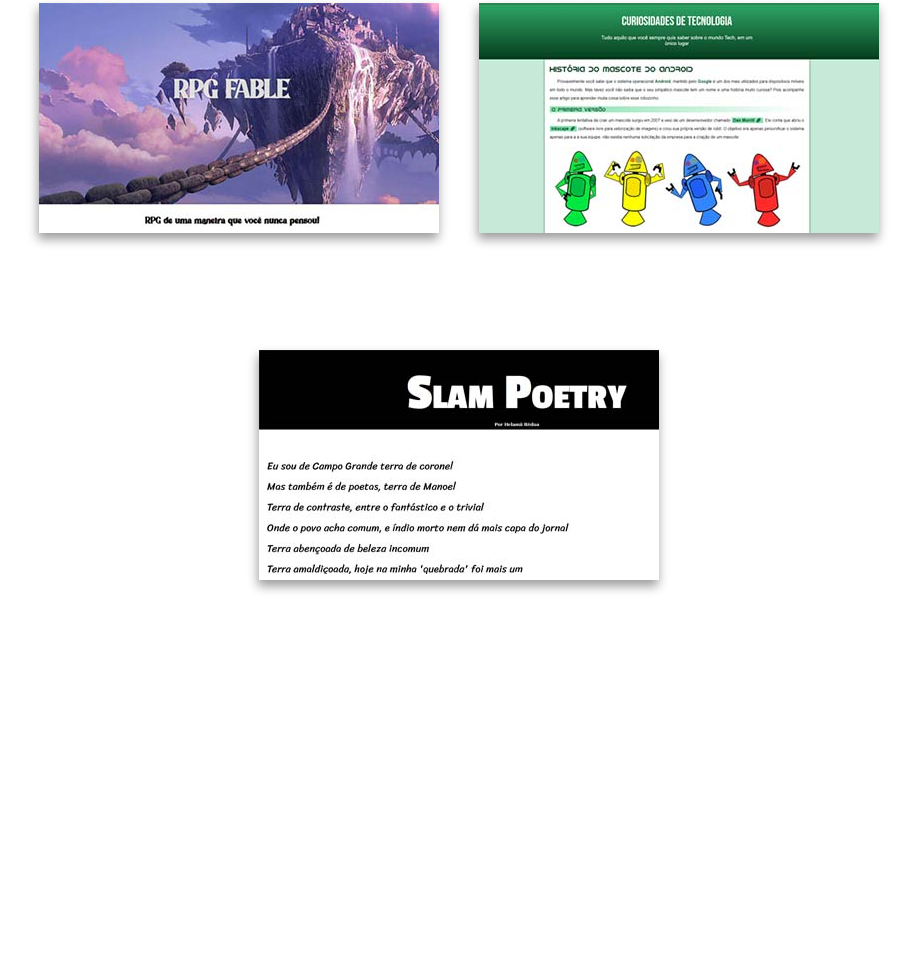
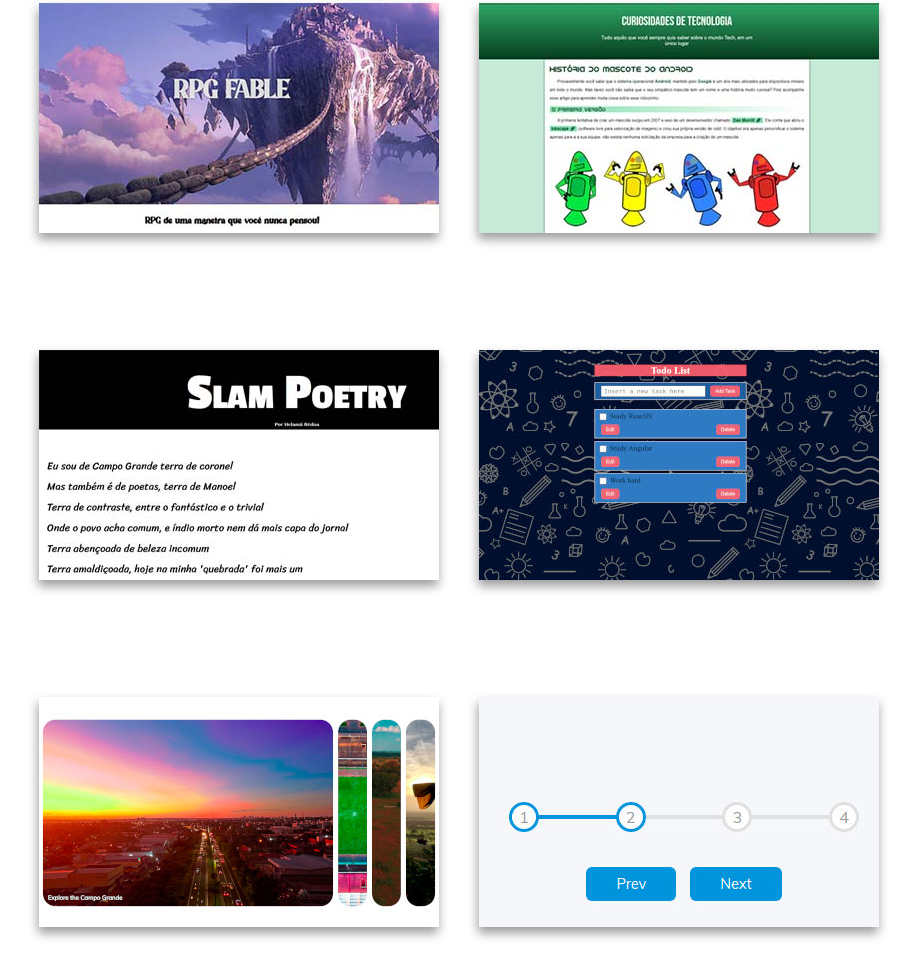
Before and after one commit to hredua/portfolio, a plain HTML site: page index.html in a window 1280 px wide. Shown: the part 369-1323 px from the top of the page, without its empty margins (181-1096 px from the left). Before the commit the page ends 976 px from the top, so only its background shows below. Drawn offline with Linux system fonts and the light colour scheme.

Commit message:
commit new projects

```diff
--- a/css/style.css
+++ b/css/style.css
@@ -6,6 +6,10 @@
     padding: 0;
     font-family: Arial, Helvetica, sans-serif;
     line-height: 1.5em
+}
+
+#body {
+    background-color: #fff;
 }
 
 a {
--- a/index.html
+++ b/index.html
@@ -35,6 +35,15 @@
             <div>
                 <a href="https://hredua.github.io/site-poesia/" target="_blank"><img src="imagens/slam1.jpg"></a>
             </div>
+            <div>
+                <a href="https://hredua.github.io/todolist-deploy/" target="_blank"><img src="imagens/Todo.jpg"></a>
+            </div>
+            <div>
+                <a href="https://hredua.github.io/cards-of-cg/" target="_blank"><img src="imagens/cards.jpg"></a>
+            </div>
+            <div>
+                <a href="https://hredua.github.io/progress-steps/" target="_blank"><img src="imagens/steps.jpg"></a>
+            </div>
         </section>
     </main>
     <script src="./js/menu-mobile.js"></script>
```
Also changed, not shown: imagens/Todo.jpg (added), imagens/cards.jpg (added), imagens/steps.jpg (added).
